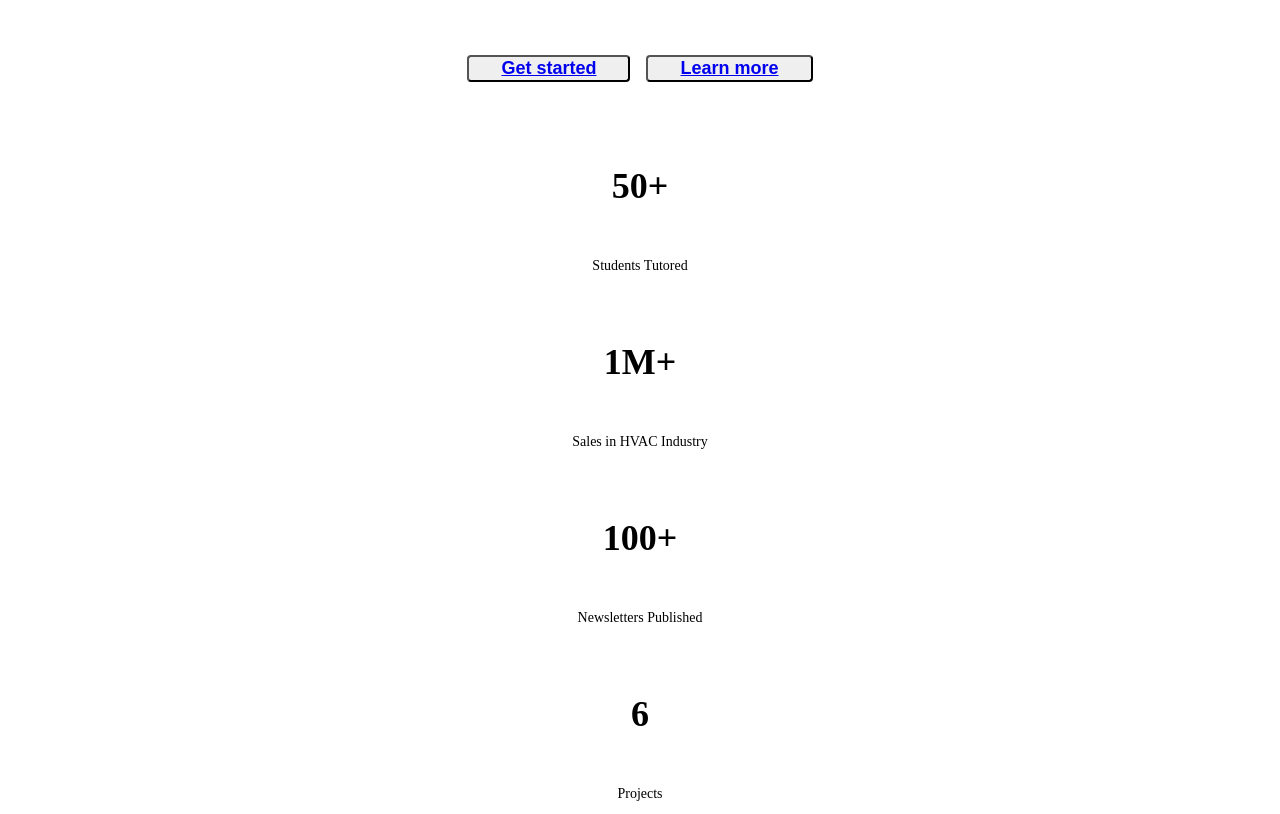
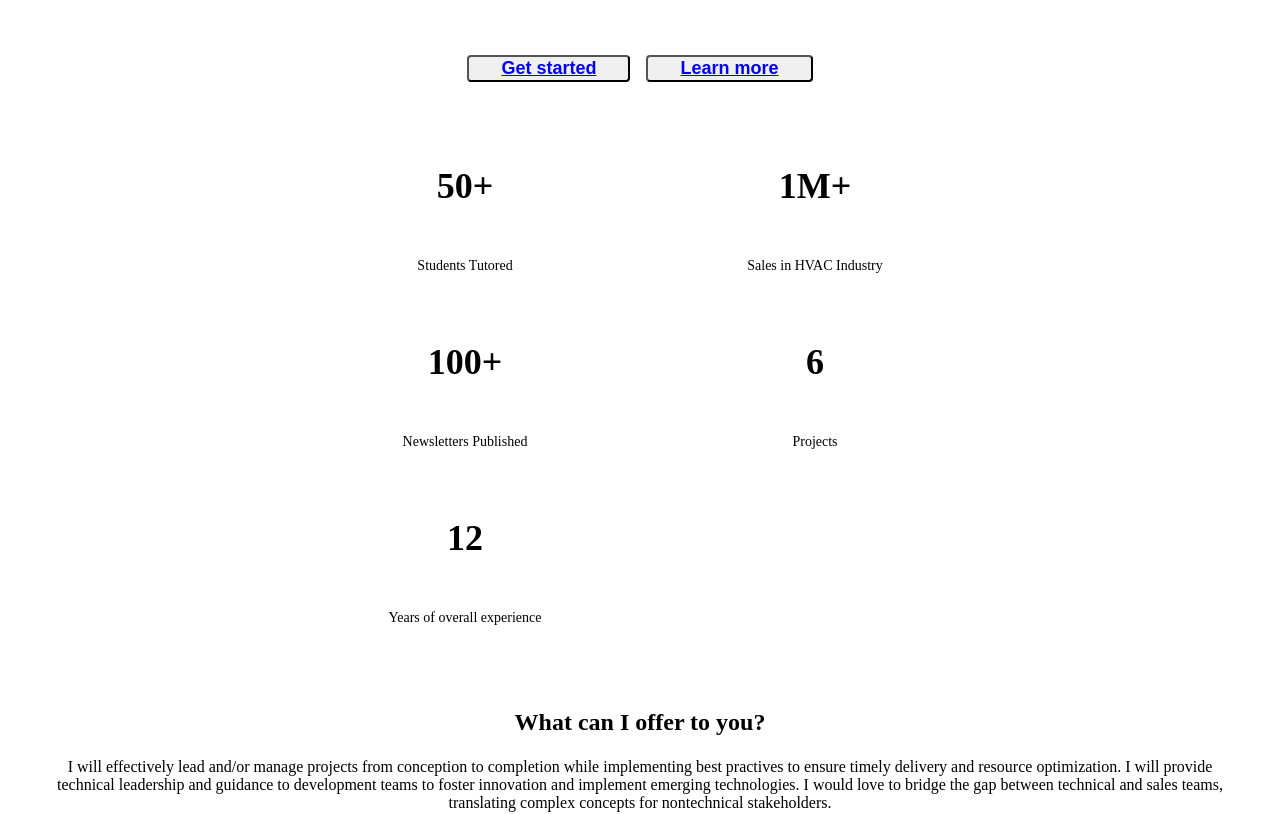
Before and after one commit to mjngit/portfolio, a React app: page /java/login in a window 1280 px wide. Shown: the part 628-1442 px from the top of the page. Built offline with nearby package versions, Linux system fonts and the light colour scheme; no server answers; the HTML template or start-up script is replaced by a standard one; what react-swipeable-views-utils would draw is missing.

Commit message:
brute styling 1.14

```diff
--- a/src/Components/HomeComponents/HomeV2.js
+++ b/src/Components/HomeComponents/HomeV2.js
@@ -84,7 +84,7 @@ function HomeV2() {
                 </div>
             </section>
             <section className="p-6 dark:bg-gray-800 dark:text-gray-100" style={{ padding: '1.5rem'}}>
-                <div className="container grid justify-center grid-cols-2 mx-auto text-center lg:grid-cols-3" style={{ display: 'grid', justifyContent: 'center', gridTemplateColumns: `'350px' '350px'`, textAlign: 'center' }}>
+                <div className="container grid justify-center grid-cols-2 mx-auto text-center lg:grid-cols-3" style={{ display: 'grid', justifyContent: 'center', gridTemplateColumns: `350px 350px`, textAlign: 'center' }}>
                     <div className="flex flex-col justify-start m-2 lg:m-6" style={{ display: 'flex', flexDirection: 'column', justifyContent: 'start', margin: '0.5rem'}}>
                         <p className="text-4xl font-bold leadi lg:text-6xl" style={{ fontSize: '2.25rem', lineHeight: '2.5rem', fontWeight: 'bold' }}>50+</p>
                         <p className="text-sm sm:text-base" style={{ fontSize: '0.875rem', lineHeight: '1.25rem'}}>Students Tutored</p>
```
